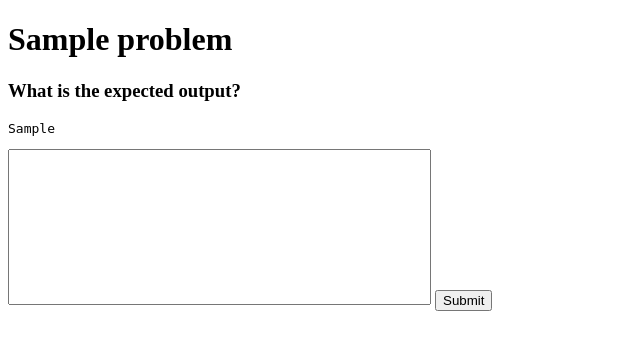
After one commit to Azure2009/Code-Load-, a Flask app: page /solving_page/1 in a window 1280 px wide. The commit adds this page. Shown: the top 350 px of the page, without its empty margins (0-640 px from the left). Run offline with Flask 3, Linux system fonts and the light colour scheme; tables that the repository leaves empty hold one stand-in row (values such as "Sample post").

Commit message:
improved + tailored dashboard, added sample problems + submission area

```diff
--- a/app.py
+++ b/app.py
@@ -1,12 +1,25 @@
 from flask import Flask, render_template, request, redirect, session, url_for
 from flask_sqlalchemy import SQLAlchemy
 from werkzeug.security import generate_password_hash, check_password_hash
+import pymysql
 
 app = Flask(__name__)
 
 app.secret_key = "0920juancarlo"
 app.config['SQLALCHEMY_DATABASE_URI'] = 'mysql+pymysql://root:0920juancarlo@localhost/mydatabase'
 app.config['SQLALCHEMY_TRACK_MODIFICATIONS'] = False
+
+conn = pymysql.connect(
+
+   host="localhost",
+   user="root",
+   password="0920juancarlo",
+   database="mydatabase",
+   cursorclass=pymysql.cursors.DictCursor
+
+)
+
+cursor = conn.cursor()
 
 db = SQLAlchemy(app)
 
@@ -19,7 +32,10 @@ class User(db.Model):
 
 class Problem(db.Model):
    problem_id = db.Column(db.Integer, nullable = False, primary_key=True)
+   problem_title = db.Column(db.String(200), nullable = False)
    problem_set = db.Column(db.Text, nullable = False)
+   expected_output = db.Column(db.Text, nullable = False)
+   difficulty = db.Column(db.String(50), nullable = False)
 
 class TestCase(db.Model):
    test_case_id = db.Column(db.Integer, nullable = False, primary_key=True)
@@ -34,7 +50,7 @@ class Submission(db.Model):
 class Result(db.Model):
    result_id = db.Column(db.Integer, nullable = False, primary_key=True)
    result = db.Column(db.String(50), nullable = False)
-   submission_id = db.Column(db.Integer, nullable = False)
+   submission_id = db.Column(db.Integer, nullable = True)
 
 
 with app.app_context():
@@ -78,6 +94,8 @@ def login():
 
       if user and check_password_hash(user.hash_password, password):
 
+         session.clear()
+
          session["user_id"] = user.user_id
 
          return redirect(url_for("dashboard"))
@@ -97,7 +115,38 @@ def dashboard():
 
    current_user = User.query.get_or_404(int(user_id))
 
-   return render_template("dashboard.html", current_user=current_user)
+   problems_list = Problem.query.all()
+
+   return render_template("dashboard.html", current_user=current_user, problems_list=problems_list)
+
+@app.route('/solving_page/<int:problem_id>', methods=['POST', 'GET'])
+def problem(problem_id):
+
+      problem = Problem.query.get_or_404(problem_id)
+
+      return render_template("solving_page.html", problem=problem)
+
+@app.route('/solving_page/submit', methods=['POST', 'GET'])
+def submit():
+
+   if request.method == 'POST':
+
+
+      submission_form = request.form["submission"]
+
+      user_submission = Submission(submission = submission_form)
+
+      try:
+
+         db.session.add(user_submission)
+         db.session.commit()
+
+      except:
+         return redirect('/dashboard')
+
+
+   else:
+      return redirect('/dashboard')
 
 if __name__ == '__main__':
    app.run(debug=True)
--- a/static/css/main.css
+++ b/static/css/main.css
@@ -17,3 +17,9 @@
     text-align: center;
 
 }
+
+#textarea {
+
+    resize: none;
+
+}
--- /dev/null
+++ b/templates/solving_page.html
@@ -0,0 +1,38 @@
+{% extends 'base.html' %}
+
+{% block head %}
+
+
+
+{% endblock %}
+
+{% block body %}
+
+    <div class="mainContainer">
+
+        <div id="title">
+            <h1>{{problem.problem_title}}</h1>
+        </div>
+
+        <div id="description">
+            <h3>What is the expected output?</h3>
+        </div>
+
+        <div id="problem">
+
+            <pre>{{problem.problem_set | e}}</pre>
+        </div>
+
+        <div id="solving_area_container">
+
+            <form action="/solving_page/submit" method='POST'>
+            <textarea name="submission" rows="10" cols="50" id="textarea"></textarea>
+            <input type="submit" value="Submit">
+            </form>
+
+        </div>
+
+    </div>
+
+
+{% endblock %}
```
Also changed, not shown: templates/dashboard.html (+15 -1 lines).
